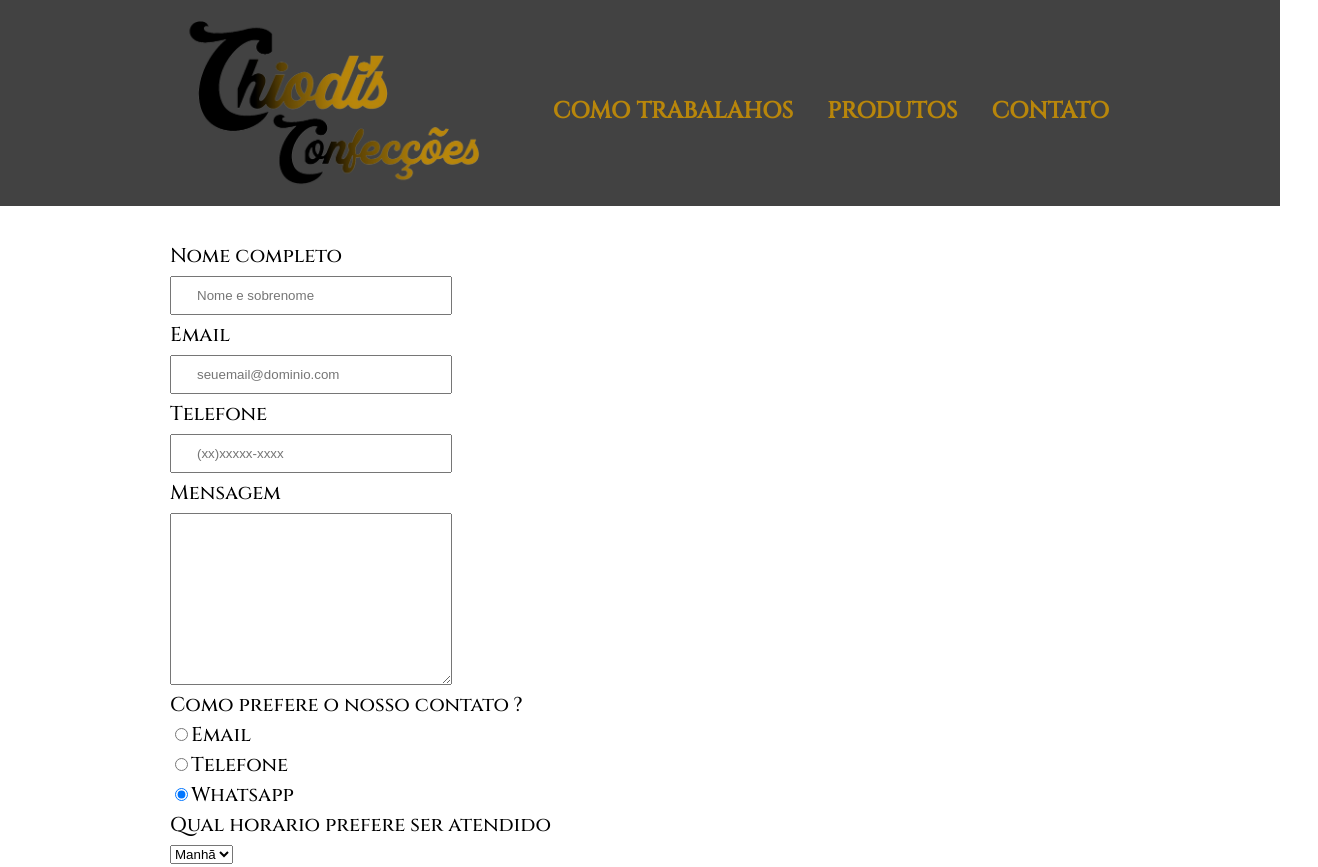
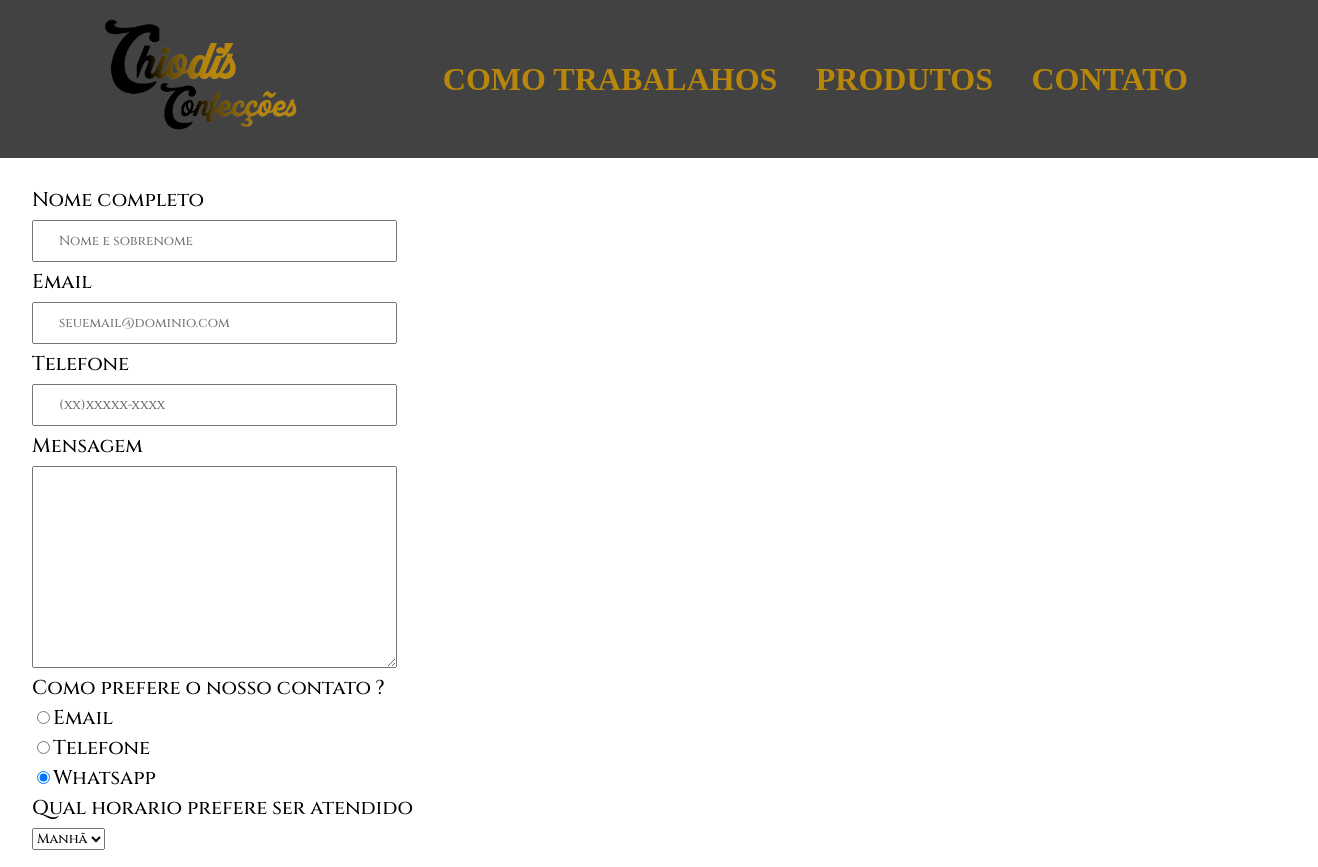
Before and after one commit to SrChiodi/Curso_06-21, a plain HTML site: page Main/html/Contato.html in a window 1280 px wide. Shown: the top 867 px of the page, 1318 px wide, since content can reach past the window. Drawn offline with Linux system fonts and the light colour scheme.

Commit message:
comeco da reforma, "contatos"

```diff
--- a/contato.css
+++ b/Main/css/contato.css
@@ -1,51 +1,50 @@
-header {
+* {
+	font-family: 'Cinzel', serif;
+}
+.cab {
+	display: flex;
+	justify-content: space-around;
+	padding: 1.5vw;
 	background: #424242;
-	padding: 20px 0;
+	width: 100vw;
+	height: 15vh;
 }
-
 .fot {
-	width: 33%;
-	padding-top: 0px;
+	width: 16vw;
+	height: 14vh;
+	transition: .3s;
 }
-.cabeça {
-	position: relative;
-	width: 940px;
-	margin: 0 auto;
+.fot:hover {
+	transform: scale(1.3);
 }
 nav {
-	position: absolute;
-    top: 0px;
-    right: 1;
+	display:flex ;
+	align-items: center;
+}
+nav ul {
+	display: flex;
+	flex-direction: row;
+	justify-content: space-between;
 }
 nav li {
-	display: inline;
-	margin: 0 0 0 30px ;
+	margin-right: 3vw;
 }
 nav a {
-	text-transform: uppercase;
-	color : #b8860b;
-	font-weight: bold;
-	font-size: 23px;
-	text-decoration : none ;
+	display: inline-block;
+    text-transform: uppercase;
+    color: #b8860b;
+    font-weight: bold;
+    font-size: 2rem;
+    text-decoration: none;
+    transition: .5s;
 }
 nav a:hover {
-	color: #daa520;
-	text-decoration: underline;
-}
-ul{
-	display: inline-block;
-	vertical-align: top;
-	margin-top: 80px;
-}
-body {
-	    font-family: 'Cinzel', serif;
-}
-main {
-	width: 940px;
-	margin: 0 auto;
+    color: #daa520;
+    text-decoration: underline;
+    transform: scale(1.1);
 }
 form {
-	margin: 40px 0;
+	margin: 2.5vw;
 }
 form label, form legend {
 	display: block;
@@ -70,7 +69,7 @@ form label, form legend {
 	font-size: 20px;
 	border: none;
 	border-radius: 20px;
-	transition: 0.6s all;
+	transition: 0.4s;
 	cursor: pointer;
 }
 .enviar:hover {
--- a/Contato.html
+++ b/Main/html/Contato.html
@@ -1,36 +1,28 @@
 <!DOCYTIPE HTML>
 <html lang="pt-br">
 <head>
-
 	<meta charset="utf-8">
 	<meta name="viewport" content="width=device-width">
-	<link rel="stylesheet" href="reseta.css">
-	<link rel="stylesheet" href="contato.css">
+	<link rel="stylesheet" href="/Main/css/reseta.css">
+	<link rel="stylesheet" href="/Main/css/contato.css">
 	<link rel="preconnect" href="https://fonts.gstatic.com">
 	<link href="https://fonts.googleapis.com/css2?family=Cinzel:wght@500&display=swap" rel="stylesheet">
-
-
 	<title>Contato - Chiodi's</title>
-
 </head>
 <body>
-	<header>
-		<div class="cabeça">
-		 <h1><img class="fot" src="produto_logo-removebg.png" alt="Logo da Chiodi's"></h1>
+	<header class="cab">
+		<img class="fot" src="/Img/produto_logo-removebg.png" alt="Logo da Chiodi's">
 		<nav>
 		  <ul>
 			<li><a href="index.html">Como trabalahos</a></li>
-			<li><a href="produtos.html"> Produtos</a></li>
-			<li><a href="Contato.html"> Contato</a></li>
+			<li><a href="produtos.html">Produtos</a></li>
+			<li><a href="contato.html">Contato</a></li>
 		  </ul>
 		</nav>
-		</div>
 	</header>
-
-
 	<main>
 		<form>
-			<label  for="Nc">Nome completo</label>
+			<label for="Nc">Nome completo</label>
 			<input type="text" id="Nc" class="ipp" required placeholder="Nome e sobrenome">
 
 			<label for="Email">Email</label>
@@ -63,7 +55,6 @@
 			<label class="checkbox" ><input type="checkbox" checked=""> Gostaria de receber nossas novidades no seu Email ?</label>
 			<input class="enviar" type="submit">
 		</form>
-
 		<table>
 			<thead>
 				<tr>
@@ -85,11 +76,6 @@
 					<td>8hr ~ 18h</td>
 				</tr>
 			</tbody>
-
-
-
-
-
 		</table>
 
 
```
Also changed, not shown: Img/Facebook.jpg (renamed from Facebook.jpg), Img/cmb_produtos.png (renamed from cmb_produtos.png), Img/cosmetico_produtos.png (renamed from cosmetico_produtos.png), Img/produto_logo-removebg.png (renamed from produto_logo-removebg.png), Img/roupa_html.jpg (renamed from roupa_html.jpg), Img/roupa_produtos.png (renamed from roupa_produtos.png), Main/css/produtos.CSS (renamed from produtos.CSS), Main/css/reseta.css (renamed from reseta.css), Main/css/style.css (renamed from style.css), Main/html/index.html (renamed from index.html), Main/html/produtos.html (renamed from produtos.HTML), 1 other file.
